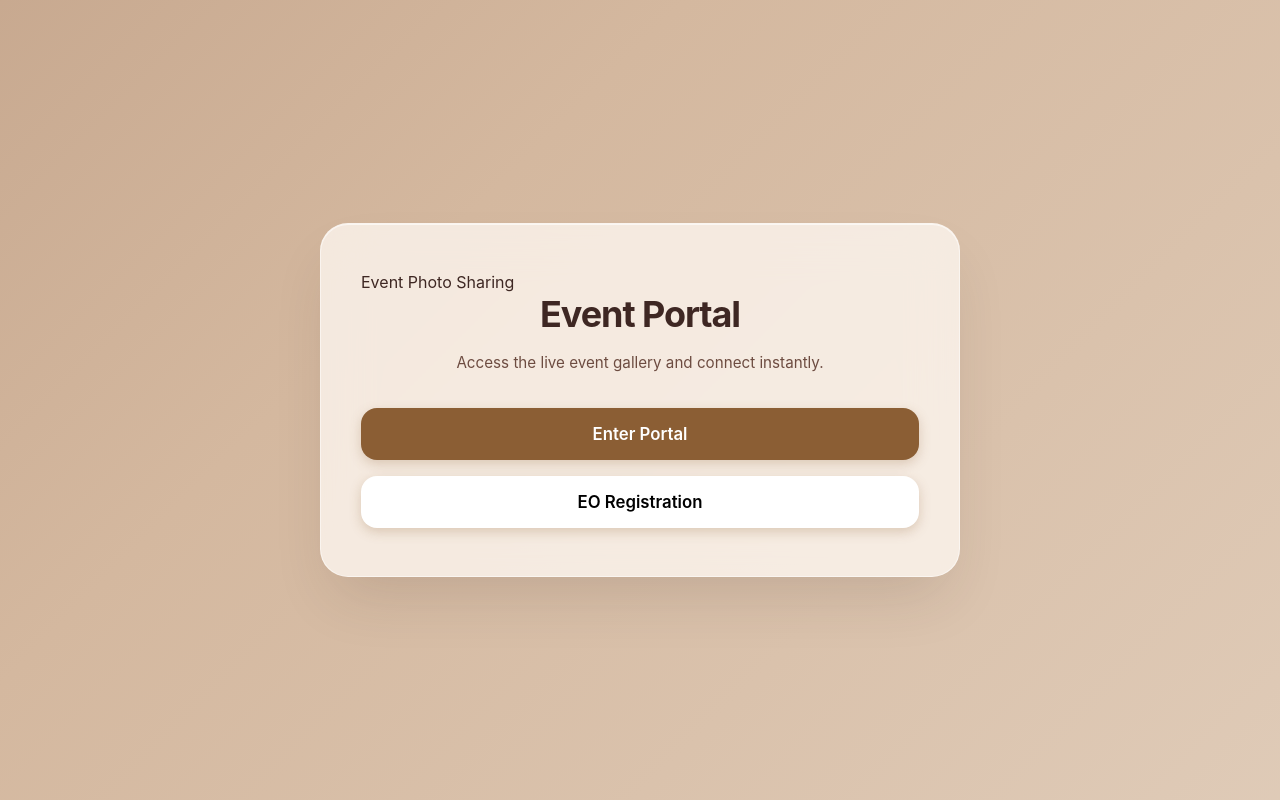
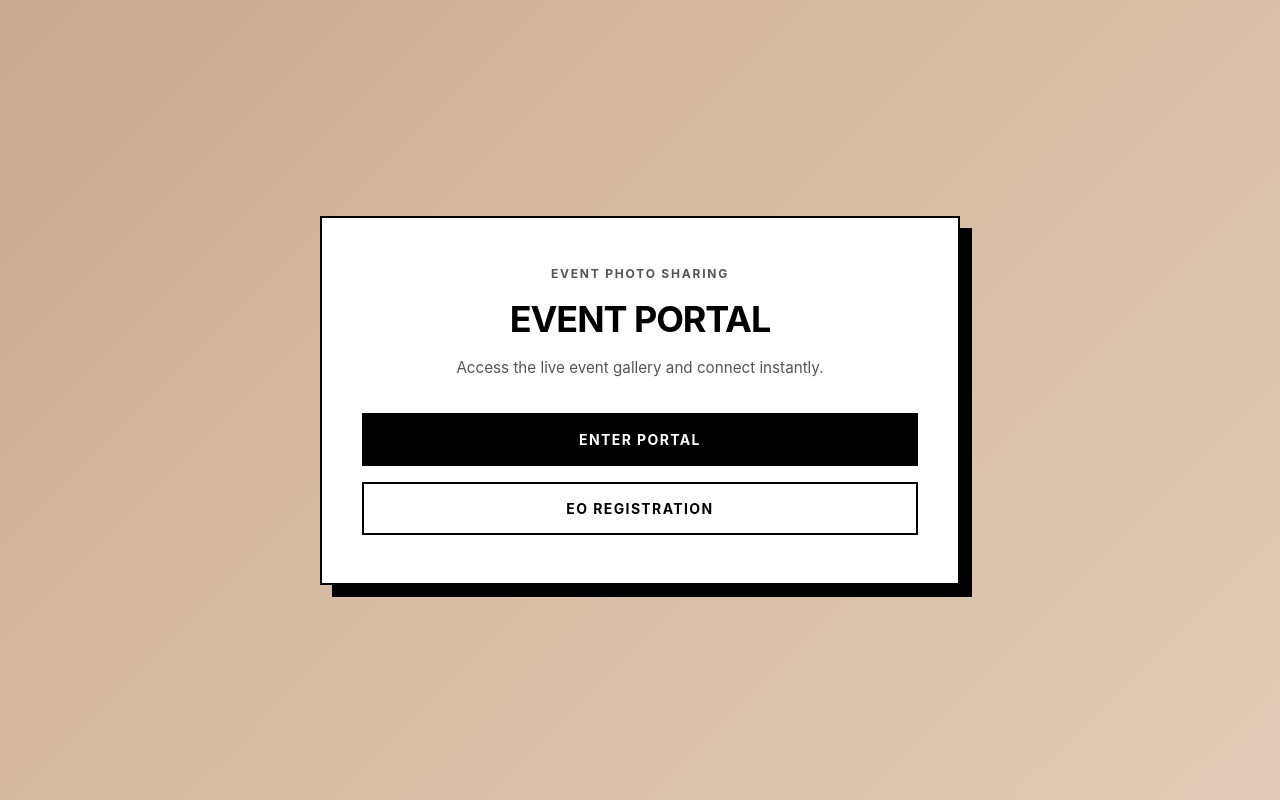
Before and after one commit to LSTJ23/Event-Photo-Sharing-Live-Gallery-App, a Next.js app in the folder frontend/: page /portal in a window 1280 px wide. Built offline with nearby package versions, Linux system fonts and the light colour scheme.

Commit message:
Update globals.css
Updated UI for the portal :)

```diff
--- a/frontend/src/app/globals.css
+++ b/frontend/src/app/globals.css
@@ -1,30 +1,28 @@
 :root {
-
   color-scheme: light;
   --font: Inter, "Helvetica Neue", Arial, Helvetica, sans-serif;
-  --ink: #111111;
-  --ink-muted: #6b6b6b;
-  --ink-faint: #9a9a9a;
-  --line: #d9d9d9;
+  --ink: #000000;
+  --ink-muted: #555555;
+  --ink-faint: #888888;
+  --line: #cccccc;
   --surface: #ffffff;
-  --surface-muted: #ececec;
-  --page: #ededed;
-  --line-soft: #ececec;
-  /* Red for delete and report actions. */
+  --surface-muted: #f5f5f5;
+  --page: #e0e0e0;
+  --line-soft: #eaeaea;
   --danger: #dc2626;
   --danger-hover: #b91c1c;
-  --radius: 4px;
+  --radius: 0px;
   --screen-max: 440px;
-  --primary: #8b5e34;
-  --primary-hover: #704724;
+  --primary: #000000;
+  --primary-hover: #333333;
   --bg-gradient-1: #eaddcf;
   --bg-gradient-2: #d4b89f;
   --bg-gradient-3: #a37c62;
   --bg-gradient-4: #855b45;
-  --text-dark: #3e2723;
-  --text-light: #6d4c41;
-  --glass-bg: rgba(255, 250, 245, 0.75);
-  --glass-border: rgba(255, 255, 255, 0.5);
+  --text-dark: #000000;
+  --text-light: #555555;
+  --glass-bg: rgba(255, 255, 255, 1);
+  --glass-border: #000000;
   font-family: var(--font);
   color: var(--ink);
   background: var(--page);
@@ -54,7 +52,6 @@ body {
   flex-direction: column;
 }
 
-/* No double-tap zoom delay on taps. */
 a,
 button,
 input,
@@ -77,7 +74,6 @@ img {
   outline: 2px solid var(--ink);
   outline-offset: 2px;
   font-family: system-ui, -apple-system, sans-serif;
-
 }
 
 @keyframes gradientBG {
@@ -112,17 +108,24 @@ img {
 .glass-card {
   position: relative;
   background: var(--glass-bg);
-  backdrop-filter: blur(24px);
-  -webkit-backdrop-filter: blur(24px);
-  border: 1px solid var(--glass-border);
-  border-radius: 1.75rem;
+  border: 2px solid var(--glass-border);
   padding: 3rem 2.5rem;
   width: 100%;
   max-width: 440px;
   box-sizing: border-box;
-  box-shadow: 0 30px 60px -15px rgba(62, 39, 35, 0.15), inset 0 1px 0 rgba(255,255,255,0.6);
+  box-shadow: 12px 12px 0px 0px rgba(0, 0, 0, 1);
   color: var(--text-dark);
   animation: fadeScale 0.6s cubic-bezier(0.16, 1, 0.3, 1) forwards;
+}
+
+.app-title {
+  font-size: 0.75rem;
+  text-transform: uppercase;
+  letter-spacing: 0.15em;
+  color: var(--text-light);
+  text-align: center;
+  margin-bottom: 1rem;
+  font-weight: 700;
 }
 
 .close-btn {
@@ -131,9 +134,8 @@ img {
   right: 1.25rem;
   width: 36px;
   height: 36px;
-  border-radius: 50%;
-  border: 1px solid var(--glass-border);
-  background: rgba(255, 255, 255, 0.5);
+  border: 2px solid var(--glass-border);
+  background: #ffffff;
   color: var(--text-dark);
   display: flex;
   align-items: center;
@@ -145,8 +147,9 @@ img {
 }
 
 .close-btn:hover {
-  background: rgba(255, 255, 255, 0.9);
-  transform: rotate(90deg) scale(1.05);
+  background: #000000;
+  color: #ffffff;
+  transform: rotate(90deg);
 }
 
 .glass-card h1 {
@@ -156,6 +159,7 @@ img {
   text-align: center;
   letter-spacing: -0.03em;
   margin-bottom: 0.5rem;
+  text-transform: uppercase;
 }
 
 .glass-card p {
@@ -174,6 +178,9 @@ img {
   display: flex;
   flex-direction: column;
   gap: 1.25rem;
+  /* Fixes the overlap by establishing a higher stacking context for the entire form */
+  position: relative;
+  z-index: 50;
 }
 
 .input-group {
@@ -184,18 +191,19 @@ img {
 }
 
 .input-group label {
-  font-size: 0.875rem;
-  font-weight: 600;
+  font-size: 0.75rem;
+  font-weight: 700;
   color: var(--text-dark);
   margin-left: 0.25rem;
+  text-transform: uppercase;
+  letter-spacing: 0.1em;
 }
 
 .input-field {
   width: 100%;
   padding: 0.875rem 1.25rem;
-  border-radius: 1rem;
-  border: 1px solid rgba(139, 94, 52, 0.2);
-  background: rgba(255, 255, 255, 0.8);
+  border: 2px solid #000000;
+  background: #ffffff;
   font-size: 1rem;
   color: var(--text-dark);
   transition: all 0.3s ease;
@@ -205,8 +213,8 @@ img {
 .input-field:focus {
   outline: none;
   background: #ffffff;
-  border-color: var(--primary);
-  box-shadow: 0 0 0 4px rgba(139, 94, 52, 0.15);
+  border-color: #000000;
+  box-shadow: 4px 4px 0px 0px rgba(0, 0, 0, 1);
   transform: translateY(-2px);
 }
 
@@ -218,9 +226,8 @@ img {
 .dropdown-header {
   width: 100%;
   padding: 0.875rem 1.25rem;
-  border-radius: 1rem;
-  border: 1px solid rgba(139, 94, 52, 0.2);
-  background: rgba(255, 255, 255, 0.8);
+  border: 2px solid #000000;
+  background: #ffffff;
   font-size: 1rem;
   color: var(--text-dark);
   cursor: pointer;
@@ -234,8 +241,8 @@ img {
 
 .dropdown-header:hover, .dropdown-header.active {
   background: #ffffff;
-  border-color: var(--primary);
-  box-shadow: 0 0 0 4px rgba(139, 94, 52, 0.15);
+  border-color: #000000;
+  box-shadow: 4px 4px 0px 0px rgba(0, 0, 0, 1);
 }
 
 .dropdown-list {
@@ -245,10 +252,9 @@ img {
   width: 100%;
   max-height: 180px;
   overflow-y: auto;
-  background: rgba(255, 255, 255, 0.98);
-  border-radius: 1rem;
-  border: 1px solid rgba(139, 94, 52, 0.2);
-  box-shadow: 0 15px 35px rgba(62, 39, 35, 0.2);
+  background: #ffffff;
+  border: 2px solid #000000;
+  box-shadow: 8px 8px 0px 0px rgba(0, 0, 0, 1);
   z-index: 100;
   animation: fadeScale 0.2s cubic-bezier(0.16, 1, 0.3, 1) forwards;
   box-sizing: border-box;
@@ -259,8 +265,7 @@ img {
 }
 
 .dropdown-list::-webkit-scrollbar-thumb {
-  background: rgba(139, 94, 52, 0.3);
-  border-radius: 10px;
+  background: #000000;
 }
 
 .dropdown-item {
@@ -268,11 +273,16 @@ img {
   cursor: pointer;
   transition: background 0.2s ease, color 0.2s ease;
   font-size: 1rem;
+  border-bottom: 1px solid #eeeeee;
+}
+
+.dropdown-item:last-child {
+  border-bottom: none;
 }
 
 .dropdown-item:hover {
-  background: rgba(139, 94, 52, 0.1);
-  color: var(--primary);
+  background: #000000;
+  color: #ffffff;
 }
 
 .chevron {
@@ -297,45 +307,35 @@ img {
   flex: 1 1 auto;
   min-width: 140px;
   padding: 1rem;
-  border: none;
-  border-radius: 1rem;
+  border: 2px solid #000000;
   background-color: var(--primary);
   color: white;
-  font-size: 1.05rem;
-  font-weight: 600;
+  font-size: 0.875rem;
+  text-transform: uppercase;
+  letter-spacing: 0.1em;
+  font-weight: 700;
   cursor: pointer;
-  transition: all 0.3s cubic-bezier(0.16, 1, 0.3, 1);
-  box-shadow: 0 4px 12px rgba(139, 94, 52, 0.25);
+  transition: all 0.2s ease;
   text-align: center;
   box-sizing: border-box;
 }
 
 .btn-primary:hover {
-  background-color: var(--primary-hover);
+  background-color: #ffffff;
+  color: #000000;
+  box-shadow: 6px 6px 0px 0px rgba(0, 0, 0, 1);
   transform: translateY(-2px);
-  box-shadow: 0 8px 16px rgba(139, 94, 52, 0.3);
 }
 
 .btn-primary:active {
-  transform: translateY(0) scale(0.98);
-}
-
-.btn-secondary {
-  background-color: rgba(255, 255, 255, 0.7);
-  color: var(--text-dark);
-  border: 1px solid rgba(139, 94, 52, 0.2);
+  transform: translateY(0);
   box-shadow: none;
-}
-
-.btn-secondary:hover {
-  background-color: rgba(255, 255, 255, 1);
-  border-color: rgba(139, 94, 52, 0.4);
 }
 
 .text-link {
   color: var(--primary);
-  text-decoration: none;
-  font-weight: 600;
+  text-decoration: underline;
+  font-weight: 700;
   transition: opacity 0.2s;
   cursor: pointer;
   background: none;
@@ -345,18 +345,16 @@ img {
 }
 
 .text-link:hover {
-  opacity: 0.8;
-  text-decoration: underline;
+  opacity: 0.7;
 }
 
 .text-center { text-align: center; }
 .mt-4 { margin-top: 1.5rem; }
 
 .dashboard-form {
-  background: rgba(255, 255, 255, 0.4);
+  background: #ffffff;
   padding: 2rem;
-  border-radius: 1.25rem;
-  border: 1px solid var(--glass-border);
+  border: 2px solid #000000;
   display: flex;
   flex-direction: column;
   gap: 1.25rem;
@@ -364,16 +362,15 @@ img {
 }
 
 .upload-area {
-  border: 2px dashed rgba(139, 94, 52, 0.4);
+  border: 2px dashed #000000;
   text-align: center;
   cursor: pointer;
   padding: 2.5rem 1rem;
-  background: rgba(255, 255, 255, 0.5);
-  border-radius: 1rem;
+  background: #f9f9f9;
   transition: all 0.3s ease;
 }
 
 .upload-area:hover {
-  background: rgba(255, 255, 255, 0.9);
-  border-color: var(--primary);
+  background: #ffffff;
+  box-shadow: 4px 4px 0px 0px rgba(0, 0, 0, 1);
 }
```
